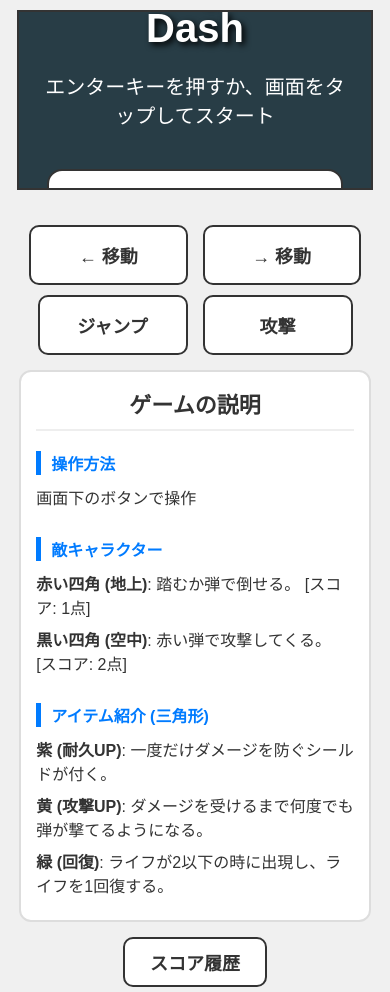
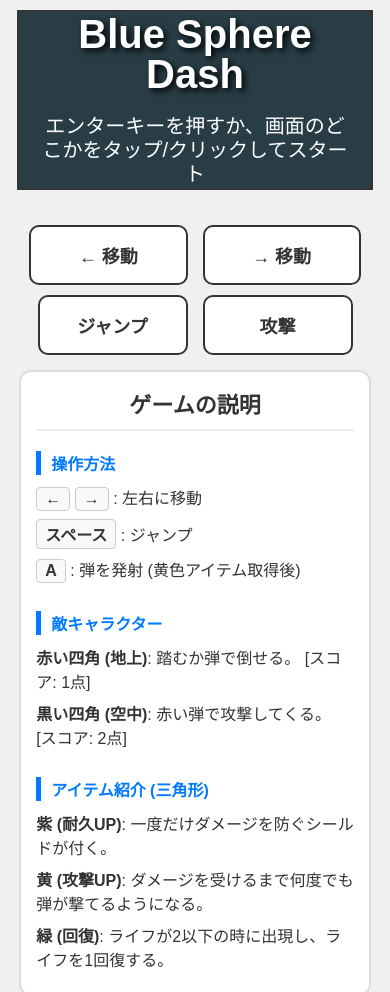
Before and after one commit to atsuage-bomb/blue-sphere-dash, a plain HTML site: page index.html in a window 390 px wide. Shown: the top 992 px of the page. Drawn offline with Linux system fonts and the light colour scheme.

Commit message:
Update index.html

```diff
--- a/index.html
+++ b/index.html
@@ -56,15 +56,24 @@
             padding: 20px; /* 内側の余白を追加 */
             box-sizing: border-box; /* paddingを含めてwidth, heightを計算 */
         }
-        .overlay h2 {
+        /* スタート画面のテキスト調整 */
+        #start-screen h2 {
             font-size: 48px;
-            margin: 0;
+            margin: 0 0 10px 0; /* 下に少しマージンを追加 */
             text-shadow: 3px 3px 6px #000;
+            line-height: 1; /* 行の高さを調整 */
         }
+        #start-screen p {
+            font-size: 24px;
+            margin: 10px 0 0 0; /* 上に少しマージンを追加 */
+            line-height: 1.2; /* 行の高さを調整 */
+        }
+        /* オーバーレイのフォントサイズはそのまま */
         .overlay p {
             font-size: 24px;
             margin: 20px 0;
         }
+
         #start-screen {
             display: flex;
         }
@@ -77,7 +86,7 @@
             top: 15px;
             left: 20px;
             color: white;
-            font-size: 24px;
+            font-size: 24px; /* PC版のデフォルトサイズ */
             font-weight: bold;
             text-shadow: 2px 2px 4px #000;
         }
@@ -236,27 +245,9 @@
             max-width: 180px; /* 左右ボタンは少し広め */
         }
 
-        /* スタートボタンのスタイル (単一に戻す) */
-        #start-game-button { /* IDを変更 */
-            padding: 20px 40px;
-            font-size: 28px;
-            font-weight: bold;
-            color: #333;
-            background-color: #fff;
-            border: 2px solid #333;
-            border-radius: 15px;
-            cursor: pointer;
-            transition: background-color 0.3s, transform 0.1s;
-            margin-top: 20px; /* タイトルとの間隔 */
-            width: 80%; /* 幅を少し広げる */
-            max-width: 300px; /* 最大幅 */
-        }
-        #start-game-button:hover {
-            background-color: #eee;
-        }
-        #start-game-button:active {
-            transform: scale(0.98);
-        }
+        /* スタートボタンのスタイル (単一に戻し、非表示にするためIDを削除) */
+        /* #start-game-button { } */ /* 不要になるので削除 */
+
 
         @media (max-width: 820px) {
             body {
@@ -275,22 +266,32 @@
                 display: flex;
             }
             #start-screen p {
-                font-size: 20px;
+                font-size: 20px; /* スマホでのメッセージサイズ */
             }
             #start-screen h2 {
-                font-size: 40px;
+                font-size: 40px; /* スマホでのタイトルサイズ */
             }
-            .overlay p {
+            .overlay p { /* ゲームオーバー画面などのオーバーレイ */
                 font-size: 20px;
             }
             .overlay h2 {
                 font-size: 40px;
             }
-            /* スマホ時のスタートボタンの調整 */
-            #start-game-button { /* IDを変更 */
-                font-size: 24px;
-                padding: 15px 30px;
-                width: 95%; /* さらに幅を調整 */
+            /* スマホ時のUIテキストサイズ調整 */
+            #ui-container {
+                font-size: 18px; /* スマホでは小さくする */
+            }
+        }
+
+        /* 画面の高さが低い場合のスタート画面調整（縦長スマホなど） */
+        @media (max-height: 500px) { /* 例: 高さが500px以下の場合 */
+            #start-screen h2 {
+                font-size: 32px; /* さらに小さく */
+                margin-bottom: 5px;
+            }
+            #start-screen p {
+                font-size: 18px; /* さらに小さく */
+                margin-top: 5px;
             }
         }
     </style>
@@ -302,7 +303,7 @@
         <canvas id="game-canvas"></canvas>
         <div id="start-screen" class="overlay">
             <h2>Blue Sphere Dash</h2>
-            <p id="start-message">エンターキーを押すか、画面をタップしてスタート</p> <button id="start-game-button" class="game-button">ゲームスタート</button> </div>
+            <p id="start-message">エンターキーを押すか、画面のどこかをタップ/クリックしてスタート</p> </div>
         <div id="ui-container">
             <span id="score">スコア: 0</span><br>
             <span id="lives">ライフ: 3/3</span><br>
@@ -335,7 +336,6 @@
                     <li id="desktop-controls"><span class="key">←</span> <span class="key">→</span> : 左右に移動</li>
                     <li id="desktop-jump"><span class="key">スペース</span> : ジャンプ</li>
                     <li id="desktop-attack"><span class="key">A</span> : 弾を発射 (黄色アイテム取得後)</li>
-                    <li id="mobile-controls-info" style="display: none;">画面下のボタンで操作</li>
                 </ul>
             </div>
             <div class="description-section">
```
